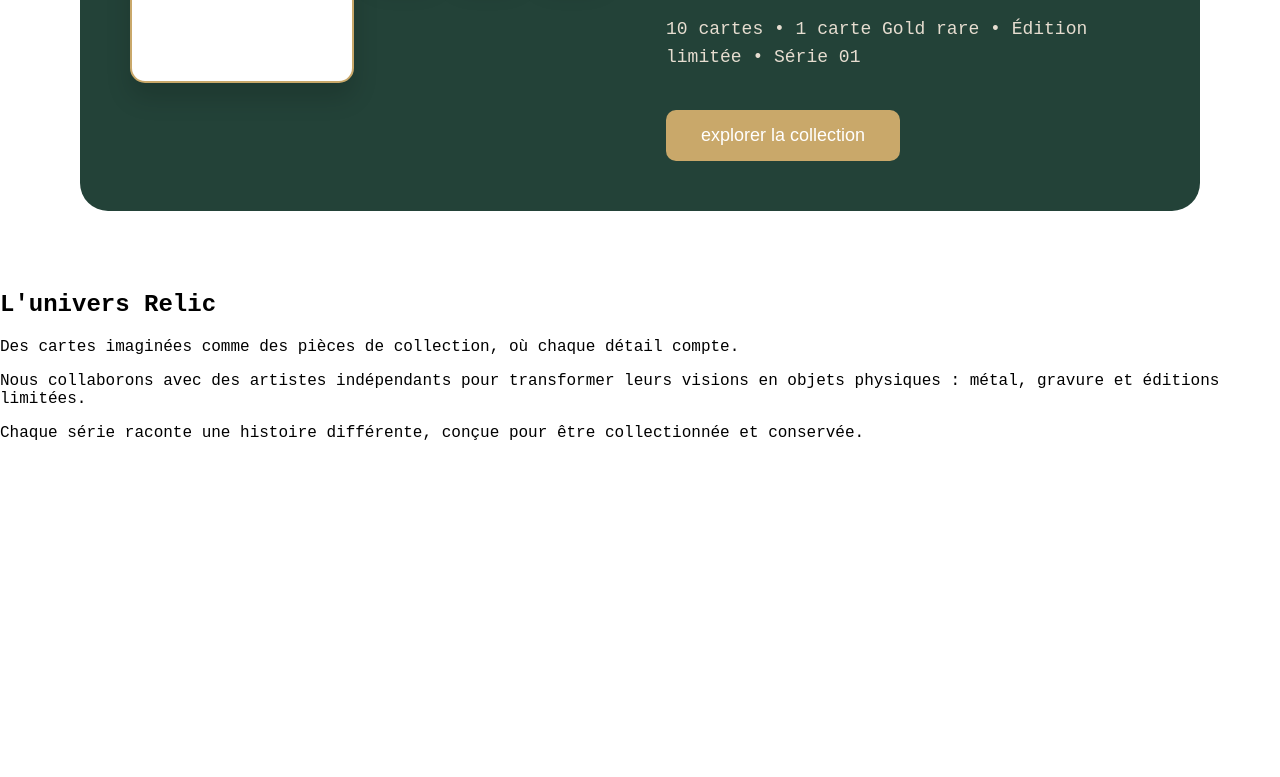
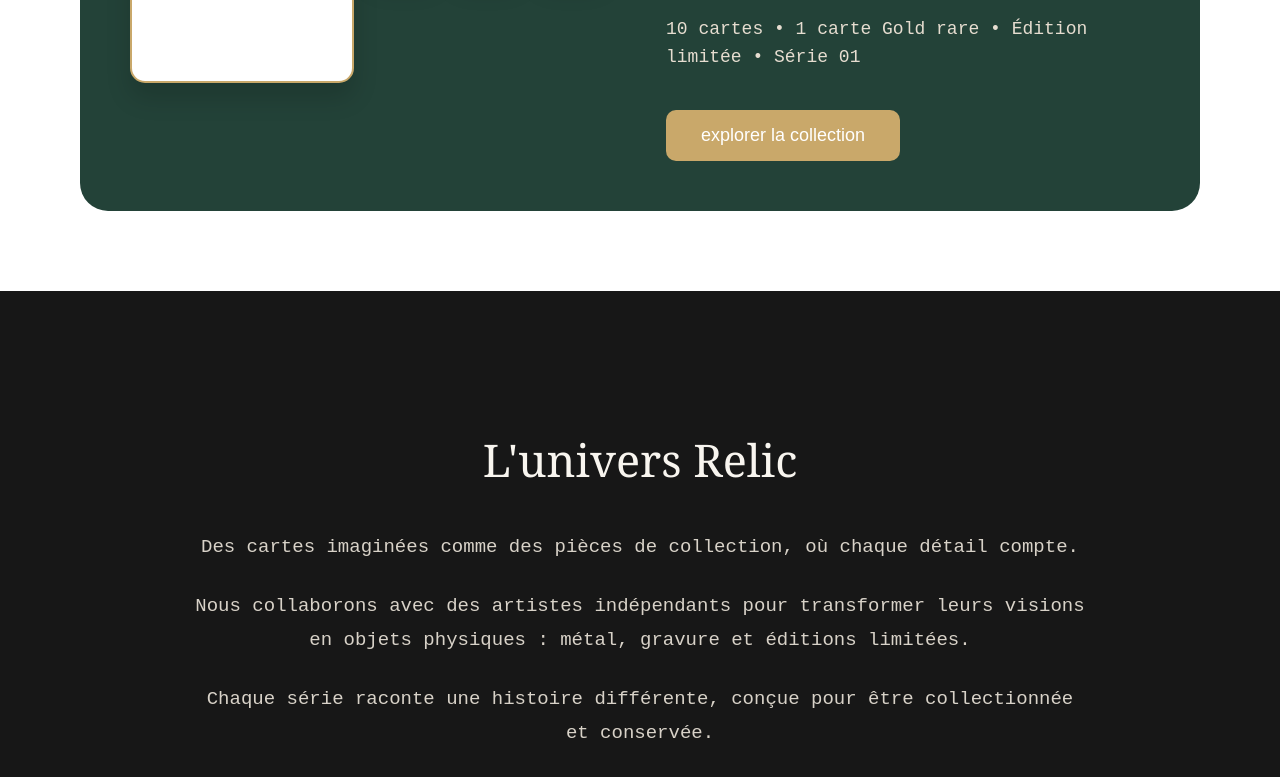
Before and after one commit to RelicOfficial/relic-site, a plain HTML site: page index.html in a window 1280 px wide. Shown: the part 679-1456 px from the top of the page. Before the commit the page ends 1137 px from the top, so only its background shows below. Drawn offline with Linux system fonts and the light colour scheme.

Commit message:
Update style.css

```diff
--- a/style.css
+++ b/style.css
@@ -167,3 +167,28 @@ background: #234238;
 .collection-section {
     position: relative;
 }
+.univers {
+    background: #171717;
+    padding: 100px 15%;
+    text-align: center;
+}
+
+.univers-content {
+    max-width: 900px;
+    margin: auto;
+}
+
+.univers h2 {
+    color: #f8f5ef;
+    font-family: "Georgia", serif;
+    font-size: 45px;
+    font-weight: 400;
+    margin-bottom: 40px;
+}
+
+.univers p {
+    color: #d8d2c8;
+    font-size: 19px;
+    line-height: 1.8;
+    margin-bottom: 25px;
+}
```
